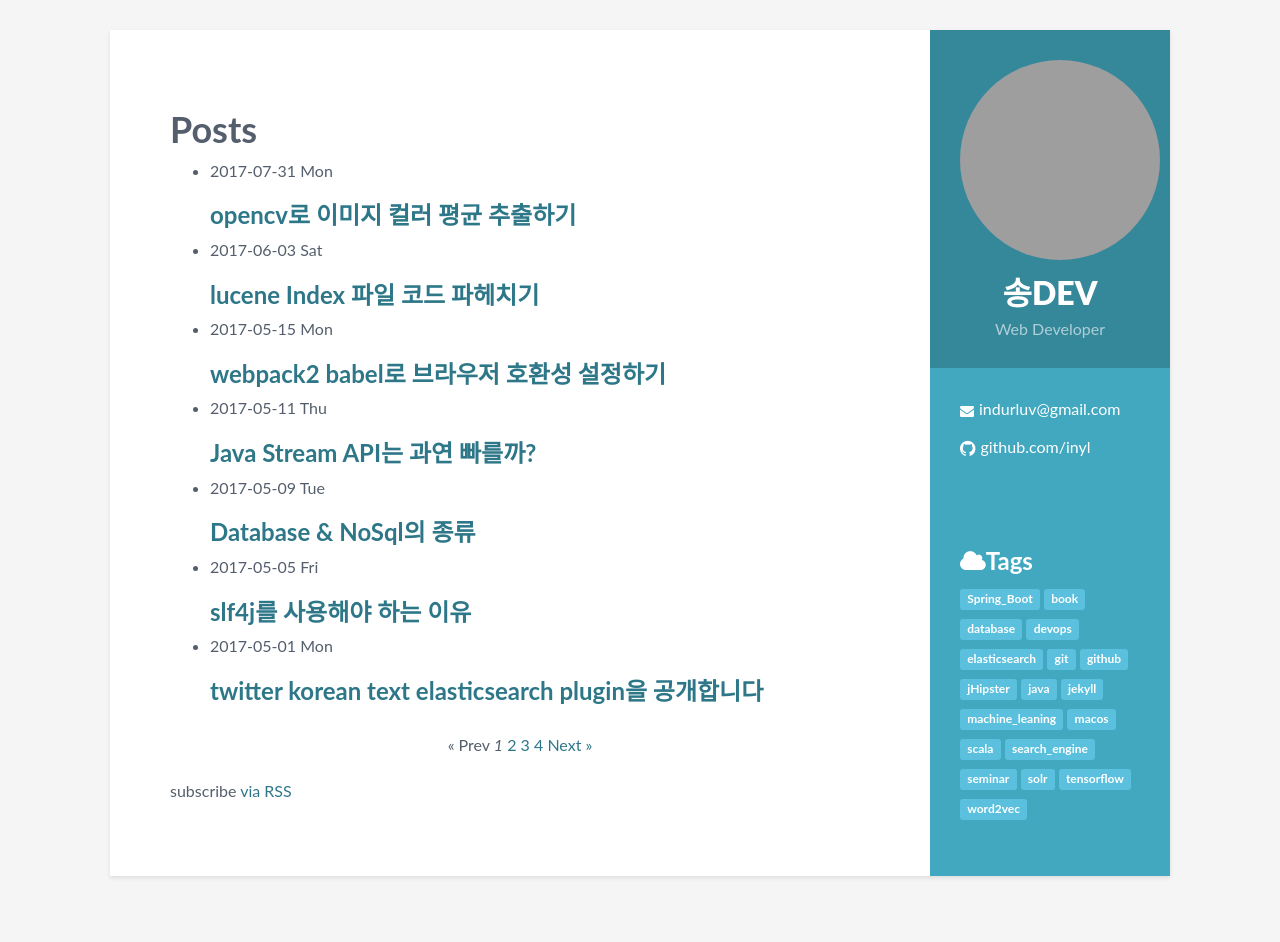
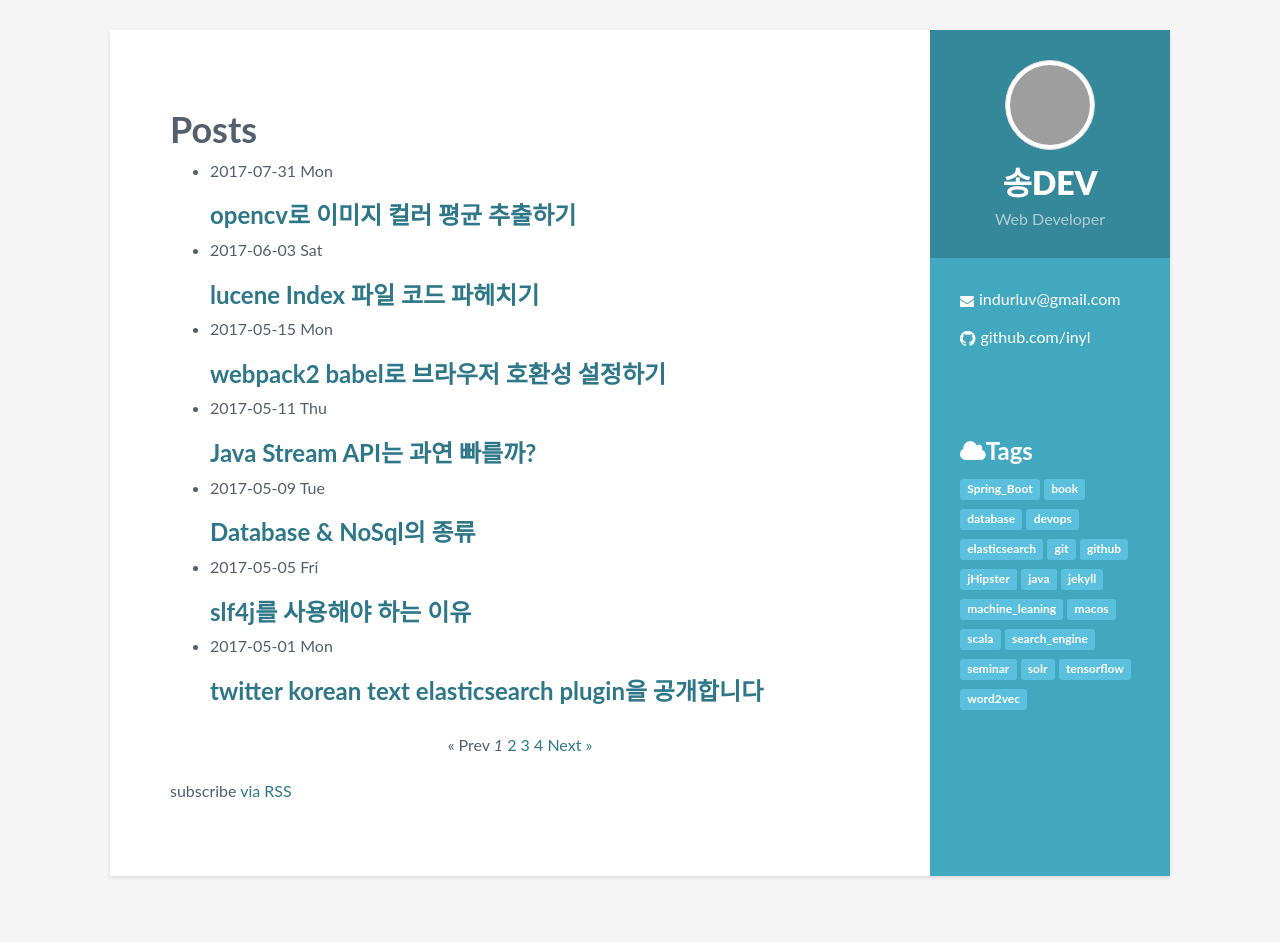
Before and after one commit to inyl/inyl.github.io, a Jekyll site: the page built from index.html, in a window 1280 px wide. Shown: the top 942 px of the page. Built offline with Jekyll 4.4.1, drawn with Linux system fonts in a browser that asks for light colours; the list of posts is cut into pages by our own code; grey boxes are pictures that could not be loaded.

Commit message:
진짜 라스트

```diff
--- a/_includes/sidebar.html
+++ b/_includes/sidebar.html
@@ -5,7 +5,7 @@
             <div class="profile-container">
                 <!--<img class="profile" src="{{site.baseurl}}/assets/images/{% if site.pic %}{{ site.pic }}{% else %}profile.png{% endif %}" alt="profile picture" />
                 -->
-                <img class="profile img-circle" src="https://avatars2.githubusercontent.com/u/859793?v=4" max-width="90%"/>
+                <img class="profile img-circle img-thumbnail" src="https://avatars2.githubusercontent.com/u/859793?v=4"  style="max-width: 50%" />
                 <h1 class="name">{% if site.name %}{{site.name}}{% else %}Alan Doe{% endif %}</h1>
                 <h3 class="tagline">{% if site.tagline %}{{site.tagline}}{% else %}Full Stack Developer{% endif %}</h3>
             </div><!--//profile-container-->
```
